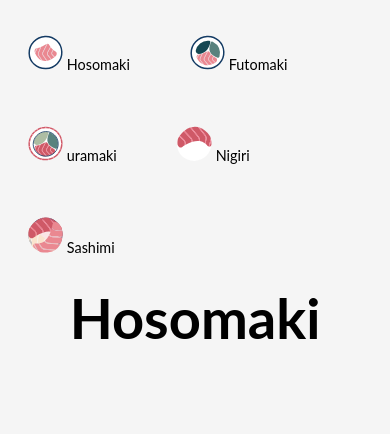
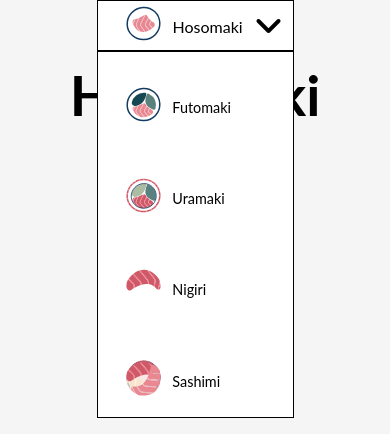
Before and after one commit to LouiseMoesgaard/faelles_passion_kode, a plain HTML site: page menu.html in a window 390 px wide. Drawn offline with Linux system fonts and the light colour scheme; no server answers.

Commit message:
dropdown i menu på mobil

```diff
--- a/menu.html
+++ b/menu.html
@@ -6,29 +6,34 @@
     <meta name="viewport" content="width=device-width, initial-scale=1.0">
     <title></title>
     <link rel="stylesheet" href="style.css">
+    <script src="https://kit.fontawesome.com/6492c587db.js" crossorigin="anonymous"></script>
 </head>
 
 <body>
-    <div class="nav_oversigt">
+    <div class="dropdown_button">
+        <div class="selected_item"></div>
+        <span class="fa fa-angle-down fa-2x"></span>
+    </div>
+    <div class="dropdown_list hide">
         <button data-filter="hosomaki" class="button">
             <img src="categori_icons/hosomaki_icon.svg" alt="fint">
-            Hosomaki
+            <span>Hosomaki</span>
         </button>
         <button data-filter="futomaki" class="button">
             <img src="categori_icons/futomaki_icon.svg" alt="fint">
-            Futomaki
+            <span>Futomaki</span>
         </button>
         <button data-filter="uramaki" class="button">
             <img src="categori_icons/uramaki_icon.svg" alt="fint">
-            uramaki
+            <span>Uramaki</span>
         </button>
         <button data-filter="nigiri" class="button">
             <img src="categori_icons/nigiri_icon.svg" alt="fint">
-            Nigiri
+            <span>Nigiri</span>
         </button>
         <button data-filter="sashimi" class="button">
             <img src="categori_icons/sashimi_icon.svg" alt="fint">
-            Sashimi
+            <span>Sashimi</span>
         </button>
     </div>
 
--- a/script.js
+++ b/script.js
@@ -1,7 +1,8 @@
       const endpoint = ("https://spreadsheets.google.com/feeds/list/1EPQEGSn4g9fSiCGiW62cp3_moiUAF533HuA7MhzKYCA/od6/public/values?alt=json");
 
       let menuData = [];
-      let filter = "all";
+      let filter = "hosomaki";
+      handleDropdown(document.querySelector(".button:first-child"))
       const detalje = document.querySelector("#popUp");
 
       document.addEventListener("DOMContentLoaded", start);
@@ -54,11 +55,11 @@
       function showDetails(food) {
           console.log(`showDetails`);
 
-          detalje.classList.remove("hide");
           detalje.querySelector("div").addEventListener("click", () => detalje.classList.add("hide"));
           detalje.querySelector("h3").textContent = food.gsx$name.$t;
           detalje.querySelector(".description").textContent = food.gsx$description.$t;
           detalje.querySelector("img").src = `imgs/square/${food.gsx$pictures.$t}.jpg`;
+          detalje.classList.remove("hide");
       }
 
 
@@ -80,4 +81,26 @@
 
           document.querySelector("h2").textContent = this.textContent;
 
+          handleDropdown(this);
+
       }
+
+
+      /* dropdown menu i mobilversion*/
+
+      document.querySelector(".dropdown_button").addEventListener("click", () => {
+          document.querySelector(".dropdown_list").classList.toggle("hide");
+
+      });
+
+      function handleDropdown(target) {
+          let dropdown_btn = document.querySelector(".dropdown_button .selected_item");
+          let buttons = document.querySelectorAll(".button").forEach(elm => {
+              elm.classList.remove("hide");
+          })
+          dropdown_btn.innerHTML = "";
+          let klon = target.cloneNode(true).innerHTML;
+          target.classList.add("hide");
+          dropdown_btn.innerHTML = klon;
+          document.querySelector(".dropdown_list").classList.toggle("hide");
+      }
--- a/style.css
+++ b/style.css
@@ -19,8 +19,8 @@
 
 
     .hide {
-        display: none;
-        pointer-events: none;
+        display: none !important;
+        pointer-events: none !important;
     }
 
     h2 {
@@ -45,6 +45,31 @@
 
     /* Styling til filtrerings menu */
 
+    .dropdown_button {
+        border: 1px solid black;
+        height: 10vw;
+        width: 50vw;
+        margin: 0 auto;
+        background-color: white;
+        padding: 5px 0;
+        z-index: 20;
+        position: relative;
+    }
+
+    .dropdown_button span.fa {
+        position: absolute;
+        right: 10px;
+        top: 2vw;
+    }
+
+    .dropdown_list {
+        border: 1px solid black;
+        width: 50vw;
+        left: 24.8vw;
+        position: absolute;
+        z-index: 20;
+        background-color: white;
+    }
 
     .button {
         padding: 15px 25px;
@@ -57,10 +82,26 @@
         border: none;
     }
 
-    .button img {
+    .button span,
+    .selected_item span {
+        height: 9vw;
+        line-height: 9vw;
+        vertical-align: bottom;
+        display: inline-block;
+        margin-left: 2vw;
+    }
+
+    .button img,
+    .selected_item img {
         width: 9vw;
 
     }
+
+    .selected_item img {
+        margin-left: 28px;
+    }
+
+
 
     .button_active {
         background-color: black;
```
Also changed, not shown: menu_detail.html (+1 -1 lines).
